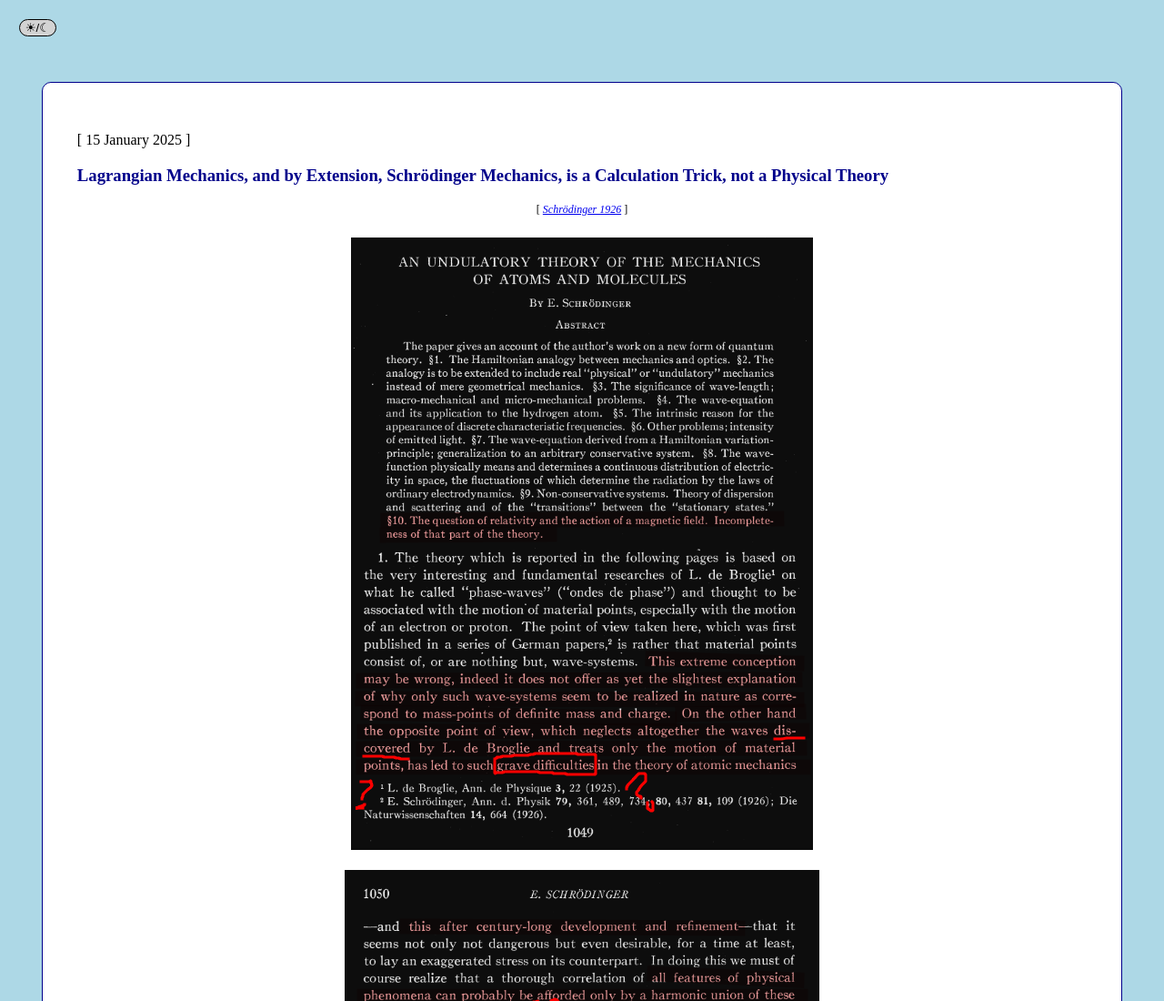
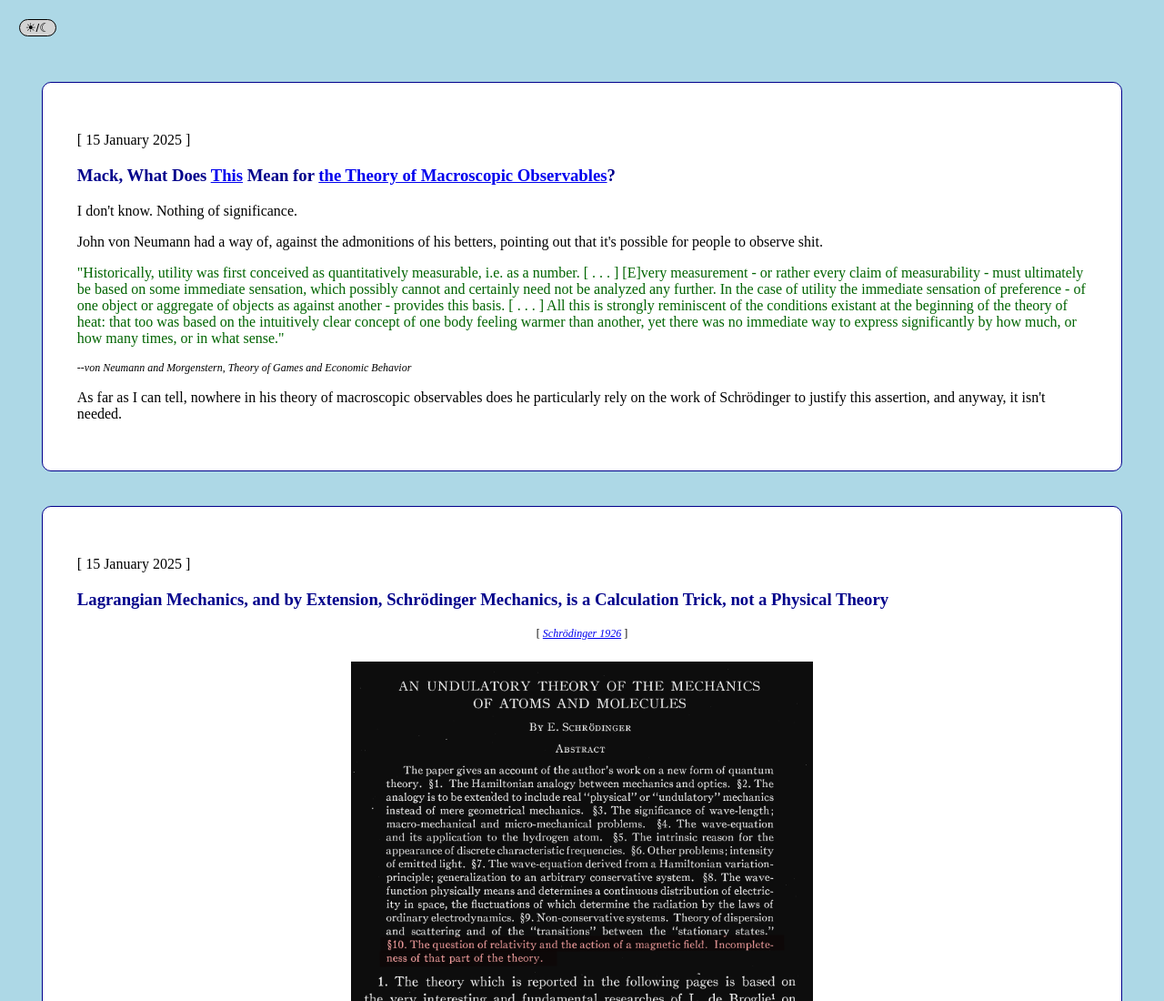
Before and after one commit to kaventekeit/lorec.github.io, a plain HTML site: page index.html in a window 1280 px wide. Shown: the top 1100 px of the page at 91% size. Drawn offline with Linux system fonts and the light colour scheme.

Commit message:
new post

```diff
--- a/index.html
+++ b/index.html
@@ -109,6 +109,16 @@ body.dark-mode {
       <button id='dark-mode-toggle'>
         ☀︎/☾
       </button>
+      <div class='post'
+        id='mack-what-does-this-mean-for-the-theory-of-macroscopic-observables'>
+        <p>[ 15 January 2025 ]</p>
+        <h3>Mack, What Does <a href='#lagrangian-mechanics-and-by-extension-schrodinger-mechanics-is-a-calculation-trick-not-a-physical-theory'>This</a> Mean for <a href='https://arxiv.org/pdf/1003.2133'>the Theory of Macroscopic Observables</a>?</h3>
+        <p>I don't know. Nothing of significance.</p>
+        <p>John von Neumann had a way of, against the admonitions of his betters, pointing out that it's possible for people to observe shit.</p>
+        <p class='blockquote'>"Historically, utility was first conceived as quantitatively measurable, i.e. as a number. [ . . . ] [E]very measurement - or rather every claim of measurability - must ultimately be based on some immediate sensation, which possibly cannot and certainly need not be analyzed any further. In the case of utility the immediate sensation of preference - of one object or aggregate of objects as against another - provides this basis. [ . . . ] All this is strongly reminiscent of the conditions existant at the beginning of the theory of heat: that too was based on the intuitively clear concept of one body feeling warmer than another, yet there was no immediate way to express significantly by how much, or how many times, or in what sense."</p>
+        <p class='linenote italics'>--von Neumann and Morgenstern, Theory of Games and Economic Behavior</p>
+        <p>As far as I can tell, nowhere in his theory of macroscopic observables does he particularly rely on the work of Schrödinger to justify this assertion, and anyway, it isn't needed.</p>
+      </div>
       <div class='post'
         id='lagrangian-mechanics-and-by-extension-schrodinger-mechanics-is-a-calculation-trick-not-a-physical-theory'
       >
```
